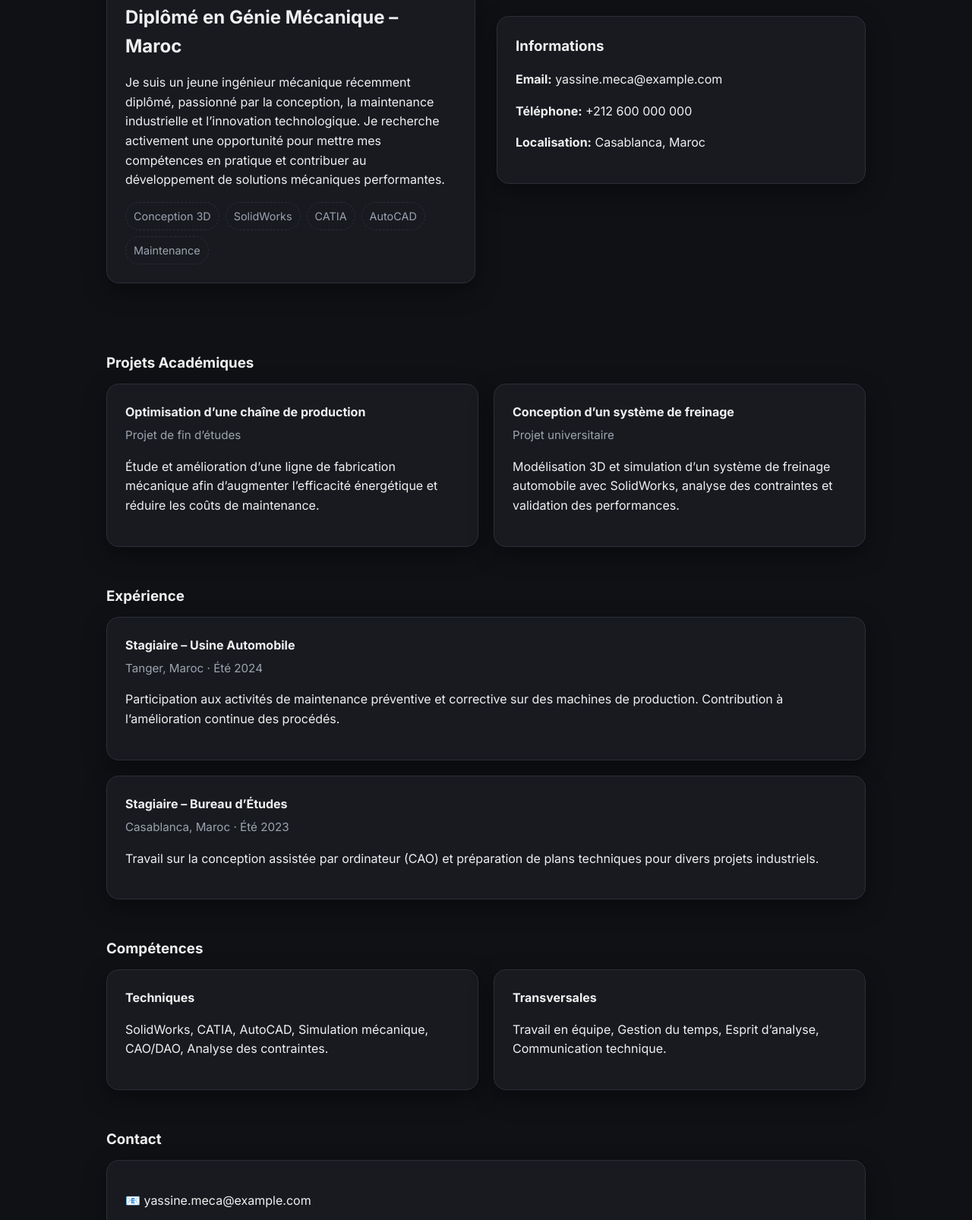
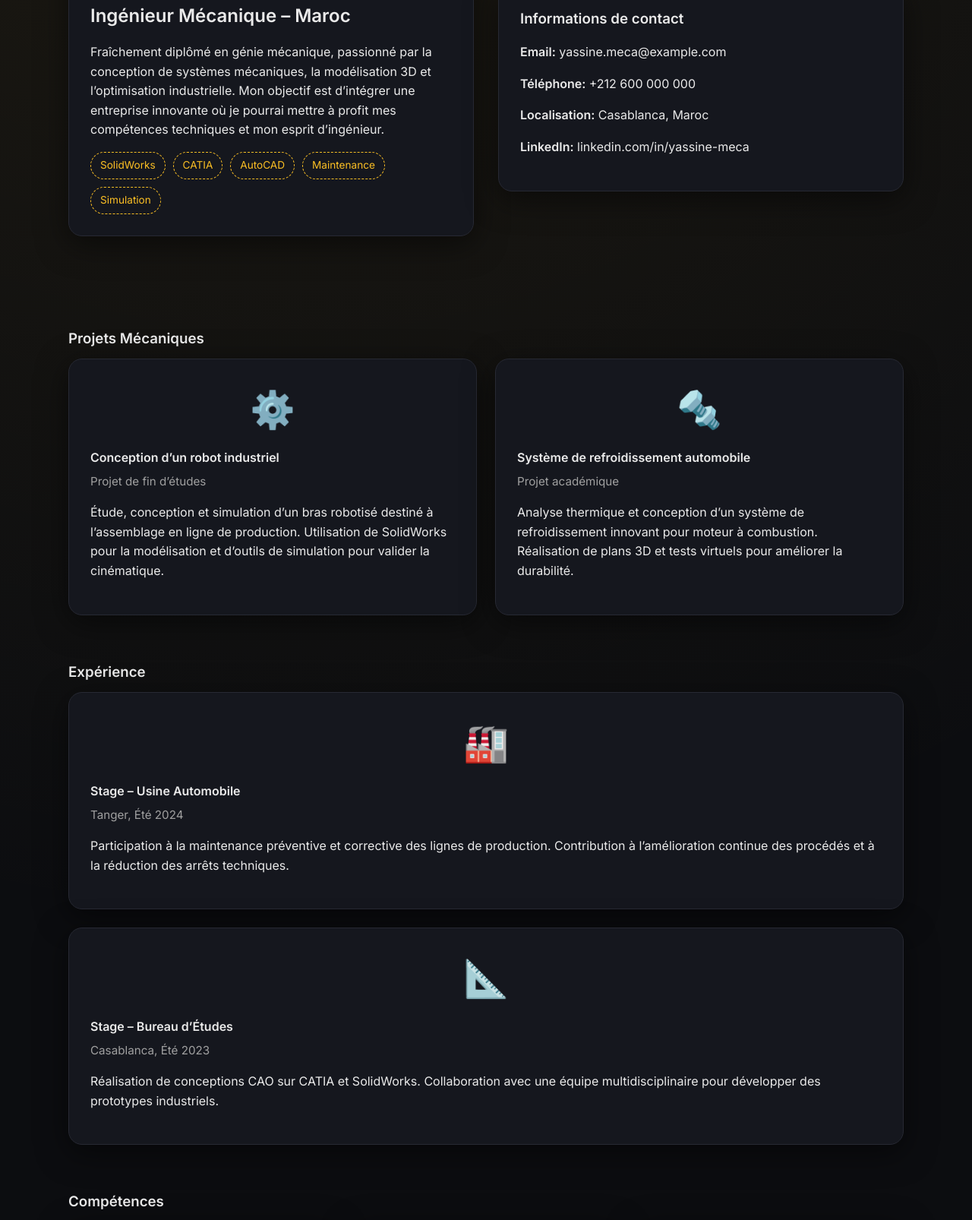
Before and after one commit to eliasazoum/mecanic, a plain HTML site: page index.html in a window 1280 px wide. Shown: the part 304-1910 px from the top of the page at 76% size. Drawn offline with Linux system fonts and the light colour scheme.

Commit message:
Update index.html

```diff
--- a/index.html
+++ b/index.html
@@ -3,39 +3,42 @@
 <head>
   <meta charset="utf-8" />
   <meta name="viewport" content="width=device-width, initial-scale=1" />
-  <title>Portfolio – Étudiant en Génie Mécanique</title>
-  <meta name="description" content="Portfolio d’un étudiant marocain en Génie Mécanique, récemment diplômé et en recherche d’emploi." />
-  <link href="https://fonts.googleapis.com/css2?family=Inter:wght@400;600;700&display=swap" rel="stylesheet">
+  <title>Portfolio – Yassine El Mekki | Ingénieur Mécanique</title>
+  <meta name="description" content="Portfolio de Yassine El Mekki, jeune ingénieur mécanique marocain passionné par la conception, l’innovation et la maintenance industrielle." />
+  <link href="https://fonts.googleapis.com/css2?family=Orbitron:wght@500;700&family=Inter:wght@400;600&display=swap" rel="stylesheet">
   <style>
     :root{
-      --bg: #0f1115; --panel:#181a20; --text:#f0f0f0; --muted:#9ca3af; --brand:#f59e0b; --stroke:#2c2f36; --radius:16px; --shadow:0 10px 30px rgba(0,0,0,.4);
+      --bg:#0c0d10; --panel:#15171e; --text:#eaeaea; --muted:#a0a0a0; --brand:#fbbf24; --brand2:#f59e0b; --stroke:#272933; --radius:18px; --shadow:0 10px 40px rgba(0,0,0,.5);
     }
-    body{margin:0;font-family:Inter, sans-serif;background:var(--bg);color:var(--text);line-height:1.6}
-    a{color:inherit;text-decoration:none}
-    .wrap{max-width:1000px;margin:0 auto;padding:24px}
-    header{position:sticky;top:0;z-index:50;backdrop-filter:blur(6px);background:rgba(15,17,21,.8);border-bottom:1px solid var(--stroke)}
+    body{margin:0;font-family:Inter, sans-serif;background:radial-gradient(circle at 30% -10%, rgba(251,191,36,.08), transparent 60%), var(--bg);color:var(--text);line-height:1.6;}
+    a{text-decoration:none;color:inherit}
+    .wrap{max-width:1100px;margin:0 auto;padding:24px}
+    header{position:sticky;top:0;z-index:50;background:rgba(12,13,16,.85);backdrop-filter:blur(6px);border-bottom:1px solid var(--stroke)}
     .nav{display:flex;justify-content:space-between;align-items:center}
-    .logo{font-weight:700;font-size:1.2rem;color:var(--brand)}
-    .nav a{padding:8px 12px;border-radius:8px;}
-    .nav a:hover{background:var(--stroke)}
-    .hero{display:grid;grid-template-columns:1fr 1fr;gap:28px;align-items:center;padding:40px 0}
-    .card{background:var(--panel);padding:24px;border-radius:var(--radius);border:1px solid var(--stroke);box-shadow:var(--shadow)}
+    .logo{font-family:Orbitron, sans-serif;font-size:1.3rem;font-weight:700;color:var(--brand);letter-spacing:1px}
+    nav a{margin-left:14px;padding:8px 14px;border-radius:8px;transition:.2s}
+    nav a:hover{background:var(--stroke);color:var(--brand)}
+    .hero{display:grid;grid-template-columns:1fr 1fr;gap:32px;align-items:center;padding:60px 0}
+    .card{background:var(--panel);padding:28px;border-radius:var(--radius);border:1px solid var(--stroke);box-shadow:var(--shadow)}
     h1,h2,h3,h4{margin:0 0 12px}
-    .tags{display:flex;flex-wrap:wrap;gap:8px;margin-top:12px}
-    .tag{padding:6px 10px;border-radius:999px;border:1px dashed var(--stroke);font-size:.9rem;color:var(--muted)}
-    section{margin:50px 0}
-    .grid{display:grid;gap:20px}
+    h1 span{color:var(--brand)}
+    .tags{display:flex;flex-wrap:wrap;gap:10px;margin-top:16px}
+    .tag{padding:6px 12px;border-radius:999px;border:1px dashed var(--brand);font-size:.85rem;color:var(--brand)}
+    section{margin:60px 0}
+    .grid{display:grid;gap:24px}
     .two{grid-template-columns:1fr 1fr}
+    .three{grid-template-columns:repeat(3,1fr)}
     .item h4{margin:0 0 6px}
     .sub{color:var(--muted);font-size:.95rem}
-    footer{text-align:center;margin:40px 0;color:var(--muted);font-size:.9rem}
-    @media(max-width:800px){.hero{grid-template-columns:1fr}.two{grid-template-columns:1fr}}
+    .gear{font-size:3rem;color:var(--brand);margin-bottom:12px;text-align:center}
+    footer{text-align:center;margin:60px 0 20px;color:var(--muted);font-size:.9rem}
+    @media(max-width:850px){.hero{grid-template-columns:1fr}.two,.three{grid-template-columns:1fr}}
   </style>
 </head>
 <body>
   <header>
     <div class="wrap nav">
-      <div class="logo">👨‍🔧 Étudiant Génie Mécanique</div>
+      <div class="logo">⚙️ Yassine El Mekki</div>
       <nav>
         <a href="#projets">Projets</a>
         <a href="#experience">Expérience</a>
@@ -49,38 +52,41 @@
     <!-- Hero -->
     <section class="hero">
       <div class="card">
-        <h1>Bonjour, je m’appelle <span style="color:var(--brand)">Yassine El Mekki</span></h1>
-        <h2>Diplômé en Génie Mécanique – Maroc</h2>
-        <p>Je suis un jeune ingénieur mécanique récemment diplômé, passionné par la conception, la maintenance industrielle et l’innovation technologique. Je recherche activement une opportunité pour mettre mes compétences en pratique et contribuer au développement de solutions mécaniques performantes.</p>
+        <h1>Je suis <span>Yassine El Mekki</span></h1>
+        <h2>Ingénieur Mécanique – Maroc</h2>
+        <p>Fraîchement diplômé en génie mécanique, passionné par la conception de systèmes mécaniques, la modélisation 3D et l’optimisation industrielle. Mon objectif est d’intégrer une entreprise innovante où je pourrai mettre à profit mes compétences techniques et mon esprit d’ingénieur.</p>
         <div class="tags">
-          <span class="tag">Conception 3D</span>
           <span class="tag">SolidWorks</span>
           <span class="tag">CATIA</span>
           <span class="tag">AutoCAD</span>
           <span class="tag">Maintenance</span>
+          <span class="tag">Simulation</span>
         </div>
       </div>
       <div class="card">
-        <h3>Informations</h3>
+        <h3>Informations de contact</h3>
         <p><strong>Email:</strong> yassine.meca@example.com</p>
         <p><strong>Téléphone:</strong> +212 600 000 000</p>
         <p><strong>Localisation:</strong> Casablanca, Maroc</p>
+        <p><strong>LinkedIn:</strong> <a href="#">linkedin.com/in/yassine-meca</a></p>
       </div>
     </section>
 
     <!-- Projets -->
     <section id="projets">
-      <h3>Projets Académiques</h3>
+      <h3>Projets Mécaniques</h3>
       <div class="grid two">
         <div class="card item">
-          <h4>Optimisation d’une chaîne de production</h4>
+          <div class="gear">⚙️</div>
+          <h4>Conception d’un robot industriel</h4>
           <div class="sub">Projet de fin d’études</div>
-          <p>Étude et amélioration d’une ligne de fabrication mécanique afin d’augmenter l’efficacité énergétique et réduire les coûts de maintenance.</p>
+          <p>Étude, conception et simulation d’un bras robotisé destiné à l’assemblage en ligne de production. Utilisation de SolidWorks pour la modélisation et d’outils de simulation pour valider la cinématique.</p>
         </div>
         <div class="card item">
-          <h4>Conception d’un système de freinage</h4>
-          <div class="sub">Projet universitaire</div>
-          <p>Modélisation 3D et simulation d’un système de freinage automobile avec SolidWorks, analyse des contraintes et validation des performances.</p>
+          <div class="gear">🔩</div>
+          <h4>Système de refroidissement automobile</h4>
+          <div class="sub">Projet académique</div>
+          <p>Analyse thermique et conception d’un système de refroidissement innovant pour moteur à combustion. Réalisation de plans 3D et tests virtuels pour améliorer la durabilité.</p>
         </div>
       </div>
     </section>
@@ -90,14 +96,16 @@
       <h3>Expérience</h3>
       <div class="grid">
         <div class="card item">
-          <h4>Stagiaire – Usine Automobile</h4>
-          <div class="sub">Tanger, Maroc · Été 2024</div>
-          <p>Participation aux activités de maintenance préventive et corrective sur des machines de production. Contribution à l’amélioration continue des procédés.</p>
+          <div class="gear">🏭</div>
+          <h4>Stage – Usine Automobile</h4>
+          <div class="sub">Tanger, Été 2024</div>
+          <p>Participation à la maintenance préventive et corrective des lignes de production. Contribution à l’amélioration continue des procédés et à la réduction des arrêts techniques.</p>
         </div>
         <div class="card item">
-          <h4>Stagiaire – Bureau d’Études</h4>
-          <div class="sub">Casablanca, Maroc · Été 2023</div>
-          <p>Travail sur la conception assistée par ordinateur (CAO) et préparation de plans techniques pour divers projets industriels.</p>
+          <div class="gear">📐</div>
+          <h4>Stage – Bureau d’Études</h4>
+          <div class="sub">Casablanca, Été 2023</div>
+          <p>Réalisation de conceptions CAO sur CATIA et SolidWorks. Collaboration avec une équipe multidisciplinaire pour développer des prototypes industriels.</p>
         </div>
       </div>
     </section>
@@ -105,14 +113,21 @@
     <!-- Compétences -->
     <section id="competences">
       <h3>Compétences</h3>
-      <div class="grid two">
+      <div class="grid three">
         <div class="card item">
+          <div class="gear">🛠️</div>
           <h4>Techniques</h4>
-          <p>SolidWorks, CATIA, AutoCAD, Simulation mécanique, CAO/DAO, Analyse des contraintes.</p>
+          <p>Conception 3D, Simulation mécanique, Analyse des contraintes, Fabrication assistée.</p>
         </div>
         <div class="card item">
+          <div class="gear">🤝</div>
           <h4>Transversales</h4>
-          <p>Travail en équipe, Gestion du temps, Esprit d’analyse, Communication technique.</p>
+          <p>Travail en équipe, Gestion de projet, Communication technique, Esprit d’innovation.</p>
+        </div>
+        <div class="card item">
+          <div class="gear">🚀</div>
+          <h4>Intérêts</h4>
+          <p>Innovation industrielle, Robotique, Énergies renouvelables, Optimisation de procédés.</p>
         </div>
       </div>
     </section>
@@ -123,12 +138,12 @@
       <div class="card">
         <p>📧 <a href="mailto:yassine.meca@example.com">yassine.meca@example.com</a></p>
         <p>📞 +212 600 000 000</p>
-        <p>🔗 <a href="https://www.linkedin.com/">LinkedIn</a></p>
+        <p>🔗 <a href="#">LinkedIn</a></p>
       </div>
     </section>
 
     <footer>
-      © <span id="year"></span> – Portfolio Génie Mécanique – Casablanca, Maroc
+      © <span id="year"></span> – Portfolio Ingénieur Mécanique – Yassine El Mekki
     </footer>
   </main>
 
```
